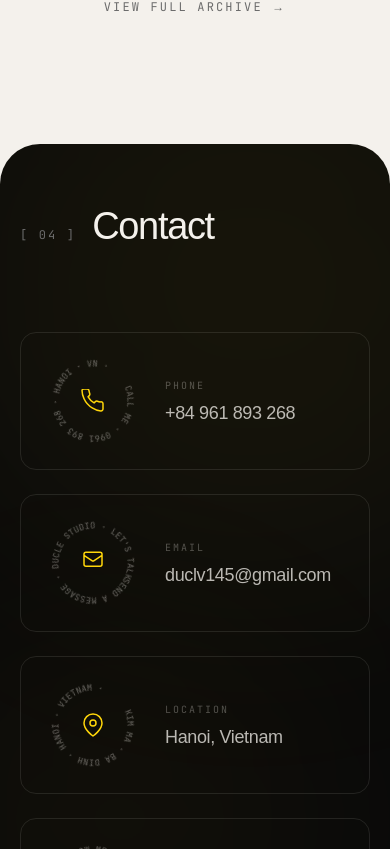
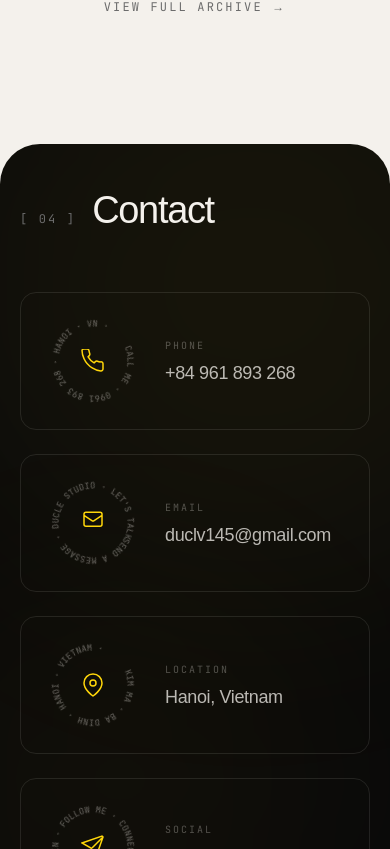
Before and after one commit to duclv145/ducle-studio, a Next.js app: page / in a window 390 px wide. Shown: the part 5455-6304 px from the top of the page. Built offline with nearby package versions, Linux system fonts and the light colour scheme; a web font is replaced by a local one.

Commit message:
Reduce gap between Contact heading and cards

```diff
--- a/app/components/Contact.tsx
+++ b/app/components/Contact.tsx
@@ -29,7 +29,7 @@ export default function Contact() {
         <div className="absolute bottom-60 -left-20 size-[400px] rounded-full bg-yellow/3 blur-[100px]" />
       </div>
 
-      <div className="relative px-5 md:px-8 pt-16 md:pt-24">
+      <div className="relative px-5 md:px-8 pt-12 md:pt-16">
         <div className="mx-auto max-w-[1000px]">
 
           {/* Top row: label + availability badge */}
@@ -50,7 +50,7 @@ export default function Contact() {
           </div>
 
           {/* 4 badges — 2x2 grid, icon left + text right */}
-          <div className="mt-12 md:mt-16 grid grid-cols-1 md:grid-cols-2 gap-6 md:gap-8">
+          <div className="mt-6 md:mt-8 grid grid-cols-1 md:grid-cols-2 gap-6 md:gap-8">
 
             {/* Phone */}
             <motion.div
```
